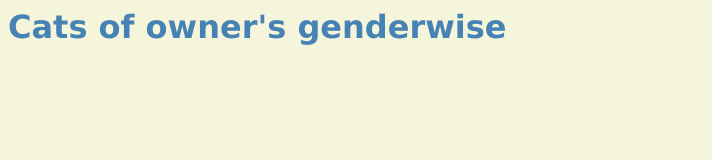
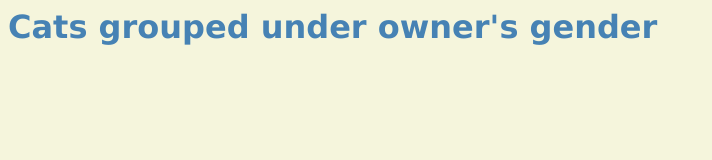
Before and after one commit to mahesh-k-s/agl-test, a website built with webpack: page src/index.html in a window 1280 px wide. Shown: the whole page, without its empty margins (0-712 px from the left). Built offline with nearby package versions, Linux system fonts and the light colour scheme; no server answers.

Commit message:
#4 - Updated heading

```diff
--- a/src/index.html
+++ b/src/index.html
@@ -9,7 +9,7 @@
 </header>
 
 <body>
-  <h1>Cats of owner's genderwise</h1>
+  <h1>Cats grouped under owner's gender</h1>
   <div id="pets"></div>
 </body>
 
```
